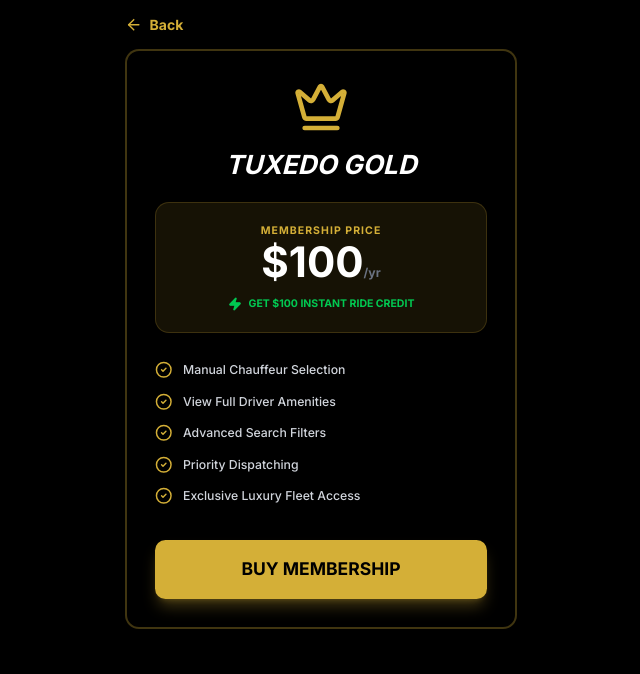
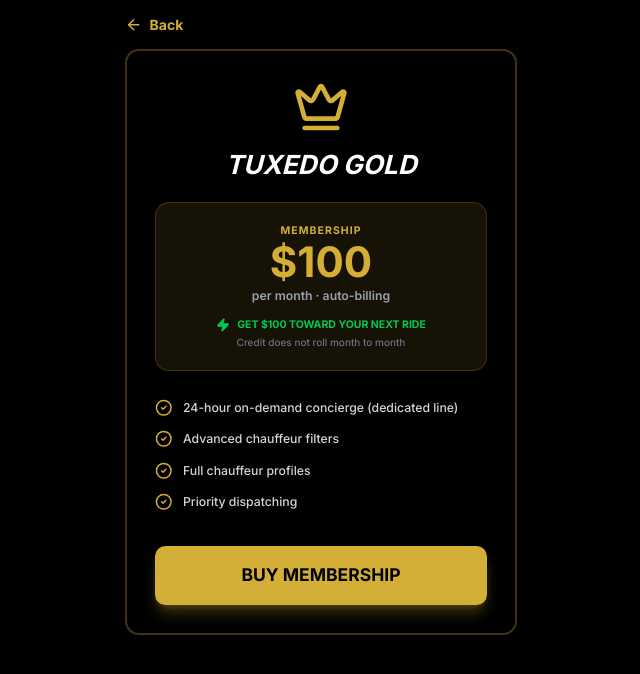
Before and after one commit to nidhithummar01/passenger-web-app, a React (Vite) app: page /membership in a window 1280 px wide. Shown: the top 674 px of the page, without its empty margins (319-959 px from the left). Built offline with nearby package versions, Linux system fonts and the light colour scheme.

Commit message:
meeting feedback done

```diff
--- a/src/App.tsx
+++ b/src/App.tsx
@@ -11,7 +11,7 @@ export default function App() {
   return (
     <AppProvider>
       <BrowserRouter>
-        <div className="dark min-h-screen bg-black max-w-screen overflow-x-hidden">
+        <div className="dark min-h-dvh w-full max-w-[100vw] overflow-x-hidden bg-black text-white supports-[min-height:100dvh]:min-h-[100dvh]">
           <Routes>
             <Route path="/" element={<Navigate to="/track-ride" replace />} />
             <Route path="/track-ride" element={<PassengerTrackingWeb />} />
--- a/src/components/GlassCard.tsx
+++ b/src/components/GlassCard.tsx
@@ -26,6 +26,7 @@ export const GlassCard = ({ children, className = '', animate = true, onClick }:
         hover:shadow-[0_20px_60px_-15px_rgba(212,175,55,0.3)]
         hover:border-[#D4AF37]/40
         transition-all duration-300
+        ${onClick ? 'cursor-pointer' : ''}
         ${className}
       `}
     >
@@ -64,9 +65,9 @@ export const GoldButton = ({
       transition={{ duration: 0.2, ease: [0.22, 1, 0.36, 1] }}
       className={`
         ${variants[variant]}
-        px-8 py-4 rounded-xl text-lg
+        cursor-pointer px-8 py-4 rounded-xl text-lg
         transition-all duration-300
-        disabled:opacity-50 disabled:cursor-not-allowed
+        disabled:cursor-not-allowed disabled:opacity-50
         active:scale-95
         flex items-center justify-center gap-3
         ${className}
--- a/src/screens/DriverListScreen.tsx
+++ b/src/screens/DriverListScreen.tsx
@@ -69,7 +69,7 @@ export const DriverListScreen = () => {
         <GlassCard className="p-8 mb-4">
           <motion.h2 className="text-2xl mb-3 text-white font-bold uppercase italic tracking-tight">Available Chauffeurs</motion.h2>
           <p className="text-base text-gray-400 font-medium mb-6">
-            {filteredDrivers.length} driver{filteredDrivers.length !== 1 ? 's' : ''} found for your schedule
+            {filteredDrivers.length} chauffeur{filteredDrivers.length !== 1 ? 's' : ''} available for your schedule
           </p>
 
           {/* Filters panel */}
--- a/src/screens/MembershipPaymentScreen.tsx
+++ b/src/screens/MembershipPaymentScreen.tsx
@@ -18,7 +18,7 @@ export const MembershipPaymentScreen = () => {
     });
 
     const state = location.state as { fromTrackRide?: boolean; paymentMethod?: string } | null;
-    navigate('/driver-list', {
+    navigate('/track-ride', {
       state: {
         fromMembershipPurchase: true,
         paymentMethod: state?.paymentMethod || null,
@@ -47,15 +47,18 @@ export const MembershipPaymentScreen = () => {
               <ShieldCheck className="w-16 h-16 text-[#D4AF37] mx-auto mb-4" />
             </motion.div>
             <h2 className="text-2xl font-black text-white uppercase italic tracking-tight">Complete Payment</h2>
-            <p className="text-gray-500 font-bold uppercase text-xs tracking-widest mt-1">Annual Gold Membership</p>
+            <p className="text-gray-500 font-bold uppercase text-xs tracking-widest mt-1">Gold membership · monthly</p>
           </div>
 
           <div className="bg-[#D4AF37]/5 border border-[#D4AF37]/20 rounded-2xl p-6 mb-8 text-center">
-            <p className="text-gray-400 text-[10px] font-black uppercase mb-1">Total Due</p>
+            <p className="text-gray-400 text-[10px] font-black uppercase mb-1">Due today</p>
             <p className="text-4xl font-black text-white">$100.00</p>
-            <div className="flex items-center justify-center gap-2 mt-2 text-green-500 font-bold text-[10px] uppercase">
-              <Zap className="w-3 h-3 fill-green-500" />
-              Includes $100 Ride Credit
+            <div className="flex flex-col items-center justify-center gap-1 mt-2 text-green-500 font-bold text-[10px] uppercase">
+              <div className="flex items-center gap-2">
+                <Zap className="w-3 h-3 fill-green-500" />
+                <span>$100 toward your next ride</span>
+              </div>
+              <span className="text-[9px] text-gray-500 font-medium normal-case">Monthly credit does not stack</span>
             </div>
           </div>
 
@@ -80,7 +83,7 @@ export const MembershipPaymentScreen = () => {
 
           <p className="text-[10px] text-gray-600 text-center uppercase font-black px-4 leading-relaxed italic">
             Secure payment processed by Tuxedo Financial. <br />
-            Membership unlocks full driver profiles and amenities.
+            Membership includes advanced chauffeur filters and full profiles in the app.
           </p>
         </GlassCard>
       </div>
--- a/src/screens/MembershipScreen.tsx
+++ b/src/screens/MembershipScreen.tsx
@@ -10,11 +10,10 @@ export const MembershipScreen = () => {
   const cameFromTrackRide = flowState?.fromTrackRide === true;
 
   const benefits = [
-    'Manual Chauffeur Selection',
-    'View Full Driver Amenities',
-    'Advanced Search Filters',
-    'Priority Dispatching',
-    'Exclusive Luxury Fleet Access',
+    '24-hour on-demand concierge (dedicated line)',
+    'Advanced chauffeur filters',
+    'Full chauffeur profiles',
+    'Priority dispatching',
   ];
 
   return (
@@ -31,11 +30,15 @@ export const MembershipScreen = () => {
           </motion.div>
 
           <div className="bg-[#D4AF37]/10 p-6 rounded-2xl border border-[#D4AF37]/20 mb-8">
-            <p className="text-xs font-black text-[#D4AF37] uppercase tracking-widest mb-1">Membership Price</p>
-            <p className="text-5xl font-black text-white">$100<span className="text-sm text-gray-500 font-bold">/yr</span></p>
-            <div className="mt-4 flex items-center justify-center gap-2 text-green-500 font-bold text-xs uppercase">
-              <Zap className="w-4 h-4 fill-green-500" />
-              Get $100 Instant Ride Credit
+            <p className="text-xs font-black text-[#D4AF37] uppercase tracking-widest mb-1">Membership</p>
+            <p className="text-5xl font-black text-[#D4AF37]">$100</p>
+            <p className="text-sm text-gray-400 font-semibold mt-1">per month · auto-billing</p>
+            <div className="mt-4 flex flex-col items-center justify-center gap-1 text-green-500 font-bold text-xs uppercase">
+              <div className="flex items-center gap-2">
+                <Zap className="w-4 h-4 fill-green-500" />
+                <span>Get $100 toward your next ride</span>
+              </div>
+              <span className="text-[10px] text-gray-500 font-medium normal-case">Credit does not roll month to month</span>
             </div>
           </div>
 
@@ -52,22 +55,22 @@ export const MembershipScreen = () => {
             onClick={() => navigate('/membership-payment', { state: location.state })}
             className="w-full py-5 text-xl font-black uppercase"
           >
-            Buy Membership
+            Buy membership
           </GoldButton>
 
           {cameFromTrackRide && (
             <button
               onClick={() =>
-                navigate('/driver-list', {
+                navigate('/track-ride', {
                   state: {
-                    fromTrackRide: true,
+                    fromMembershipSkip: true,
                     paymentMethod: flowState?.paymentMethod || null,
                   },
                 })
               }
               className="w-full mt-3 py-3 text-sm font-bold text-gray-500 uppercase tracking-widest hover:text-white transition-colors"
             >
-              Continue Without Membership
+              Continue without membership
             </button>
           )}
         </GlassCard>
--- a/src/screens/PassengerTrackingWeb.tsx
+++ b/src/screens/PassengerTrackingWeb.tsx
@@ -31,6 +31,7 @@ export const PassengerTrackingWeb = () => {
   const { user, setActiveRide } = useApp();
 
   const deepLinkPickup = searchParams.get('pickup') || '';
+  const isConciergePickup = Boolean(searchParams.get('token'));
   const [step, setStep] = useState<'config' | 'payment' | 'secure-payment' | 'tracking'>('config');
   const [dropOffLocation, setDropOffLocation] = useState('');
   const [paymentMethod, setPaymentMethod] = useState<string | null>(null);
@@ -38,6 +39,8 @@ export const PassengerTrackingWeb = () => {
   // Popup only shown after payment completion
   const [showAppPopup, setShowAppPopup] = useState(false);
   const [popupSkippedOnce, setPopupSkippedOnce] = useState(false);
+  /** After pay: app download first; later prompts can sell membership (re-notify = new chance). */
+  const [appPromoVariant, setAppPromoVariant] = useState<'app' | 'membership'>('app');
   const isMemberFlag = localStorage.getItem('isMember') === 'true';
   const [hasPremiumAmenities, setHasPremiumAmenities] = useState<boolean>(isMemberFlag || user?.isMember === true);
   const [assignedDriver, setAssignedDriver] = useState<TrackingDriverDisplay>(DEFAULT_ASSIGNED);
@@ -56,7 +59,7 @@ export const PassengerTrackingWeb = () => {
       const amenities: string[] = [];
       if (d.amenities?.wifi) amenities.push('WiFi');
       if (d.amenities?.water) amenities.push('Refreshments');
-      if (d.amenities?.music) amenities.push('Audio');
+      if (d.amenities?.music) amenities.push('AUX');
       if (d.amenities?.charger) amenities.push('Charger');
       if (d.vehicle?.interior) amenities.push(d.vehicle.interior);
       setAssignedDriver({
@@ -67,6 +70,7 @@ export const PassengerTrackingWeb = () => {
       });
     }
     setPopupSkippedOnce(false);
+    setAppPromoVariant('app');
     setShowAppPopup(true);
     setActiveRide((prev: any) => ({ ...(prev || {}), dropOffLocation, paymentMethod: selectedPaymentMethod, status: 'tracking' }));
     navigate(location.pathname, { replace: true, state: null });
@@ -97,6 +101,7 @@ export const PassengerTrackingWeb = () => {
     const memberStatus = localStorage.getItem('isMember') === 'true' || user?.isMember === true;
     setHasPremiumAmenities(memberStatus);
     setPopupSkippedOnce(false);
+    setAppPromoVariant('app');
     setActiveRide((prev: any) => ({ ...(prev || {}), dropOffLocation, paymentMethod, status: 'tracking' }));
     setShowAppPopup(true);
     setStep('tracking');
@@ -128,14 +133,14 @@ export const PassengerTrackingWeb = () => {
                   <div className="p-4 bg-[#D4AF37]/10 rounded-xl border-2 border-[#D4AF37]/40">
                     <p className="text-[10px] text-[#D4AF37] uppercase font-black mb-1">Pickup Location</p>
                     <p className="text-base text-white font-bold">{pickupLocation}</p>
-                    <p className="text-[10px] text-gray-500 mt-1 uppercase">Set by Concierge</p>
+                    <p className="text-[10px] text-gray-500 mt-1 uppercase">{isConciergePickup ? 'Set by concierge' : 'Your pickup'}</p>
                   </div>
                   <div className="relative">
                     <MapPin className="absolute left-4 top-1/2 -translate-y-1/2 text-[#D4AF37] w-5 h-5" />
                     <input type="text" placeholder="Enter Drop-off Location" value={dropOffLocation} onChange={(e) => setDropOffLocation(e.target.value)} className="w-full bg-black/50 border-2 border-[#D4AF37]/30 rounded-xl py-4 pl-12 pr-4 focus:border-[#D4AF37] outline-none font-bold text-white" />
                   </div>
                   <GoldButton onClick={handleRequestChauffeur} className="w-full py-5 text-xl uppercase font-black" disabled={!dropOffLocation}>
-                    Request Chauffeur
+                    Continue
                   </GoldButton>
 
                 </div>
@@ -229,7 +234,7 @@ export const PassengerTrackingWeb = () => {
                 <div className="relative h-2 bg-white/5 rounded-full overflow-hidden mb-6 border border-white/10">
                   <motion.div className="absolute inset-y-0 left-0 bg-gradient-to-r from-[#D4AF37]/50 to-[#D4AF37]" initial={{ width: '10%' }} animate={{ width: '85%' }} transition={{ duration: 15, repeat: Infinity, ease: 'linear' }} />
                 </div>
-                <p className="text-gray-400 font-medium mb-6 uppercase text-[10px] tracking-widest">Live: Driver is 3 mins away in a {assignedDriver.vehicle}</p>
+                <p className="text-gray-400 font-medium mb-6 uppercase text-[10px] tracking-widest">Your chauffeur is ~3 mins away in a {assignedDriver.vehicle}</p>
                 <div className="mb-6 p-4 bg-black/40 rounded-xl border border-white/5">
                   <div className="flex items-center justify-center gap-2 mb-3">
                     <Sparkles className="w-4 h-4 text-[#D4AF37]" />
@@ -263,13 +268,17 @@ export const PassengerTrackingWeb = () => {
         <AnimatePresence>
           {showAppPopup && (
             <AppDownloadPopup
+              variant={appPromoVariant}
               user={user}
               onClose={() => setShowAppPopup(false)}
               onSkip={() => {
                 setShowAppPopup(false);
-                if (!popupSkippedOnce) {
+                if (appPromoVariant === 'app' && !popupSkippedOnce) {
                   setPopupSkippedOnce(true);
-                  setTimeout(() => setShowAppPopup(true), 5000);
+                  setTimeout(() => {
+                    setAppPromoVariant('membership');
+                    setShowAppPopup(true);
+                  }, 5000);
                 }
               }}
             />
@@ -301,18 +310,61 @@ export const PassengerTrackingWeb = () => {
   );
 };
 
-const AppDownloadPopup = ({ user, onClose, onSkip }: { user: AppUser | null; onClose: () => void; onSkip?: () => void }) => {
+const AppDownloadPopup = ({
+  variant,
+  user,
+  onClose,
+  onSkip,
+}: {
+  variant: 'app' | 'membership';
+  user: AppUser | null;
+  onClose: () => void;
+  onSkip?: () => void;
+}) => {
   const navigate = useNavigate();
   const handleDownloadApp = () => {
     const token = Math.random().toString(36).slice(2, 8).toUpperCase();
-    localStorage.setItem('pendingAppDownloadCoupon', JSON.stringify({ code: `TUX100-${token}`, amount: 100, linkedIdentity: { phone: user?.phone || null, email: user?.email || null }, status: 'pending_app_login', issuedAt: new Date().toISOString() }));
+    localStorage.setItem(
+      'pendingAppDownloadCoupon',
+      JSON.stringify({
+        code: `TUX100-${token}`,
+        amount: 100,
+        linkedIdentity: { phone: user?.phone || null, email: user?.email || null },
+        status: 'pending_app_login',
+        issuedAt: new Date().toISOString(),
+      })
+    );
     window.open('https://apps.apple.com', '_blank');
     onClose();
   };
-  const handleBuyMembership = () => {
+  const handleMembership = () => {
     onClose();
     navigate('/membership');
   };
+  if (variant === 'membership') {
+    return (
+      <motion.div initial={{ opacity: 0 }} animate={{ opacity: 1 }} exit={{ opacity: 0 }} className="fixed inset-0 z-[100] flex items-center justify-center p-6 bg-black/50 backdrop-blur-sm">
+        <motion.div initial={{ opacity: 0, scale: 0.9, y: 20 }} animate={{ opacity: 1, scale: 1, y: 0 }} exit={{ opacity: 0, scale: 0.9, y: 20 }} transition={{ type: 'spring', damping: 25, stiffness: 300 }} className="w-full max-w-sm">
+          <GlassCard className="p-8 text-center border-[#D4AF37]/40 shadow-2xl shadow-[#D4AF37]/30">
+            <div className="w-16 h-16 bg-[#D4AF37]/20 rounded-2xl flex items-center justify-center mx-auto mb-4 border border-[#D4AF37]/30">
+              <Crown className="w-8 h-8 text-[#D4AF37]" />
+            </div>
+            <p className="text-[10px] font-black text-[#D4AF37] uppercase tracking-widest mb-2">Tuxedo Gold</p>
+            <h3 className="text-3xl font-black text-[#D4AF37] mb-1">$100</h3>
+            <p className="text-sm text-gray-300 font-medium mb-8">toward your next ride each month with membership — $100/mo, credit does not roll over.</p>
+            <div className="space-y-3">
+              <GoldButton onClick={handleMembership} className="w-full py-4 text-base font-black uppercase">
+                View membership
+              </GoldButton>
+              <button onClick={onSkip ?? onClose} className="w-full py-3 text-sm font-bold text-gray-500 uppercase tracking-widest hover:text-white transition-colors">
+                Not now
+              </button>
+            </div>
+          </GlassCard>
+        </motion.div>
+      </motion.div>
+    );
+  }
   return (
     <motion.div initial={{ opacity: 0 }} animate={{ opacity: 1 }} exit={{ opacity: 0 }} className="fixed inset-0 z-[100] flex items-center justify-center p-6 bg-black/50 backdrop-blur-sm">
       <motion.div initial={{ opacity: 0, scale: 0.9, y: 20 }} animate={{ opacity: 1, scale: 1, y: 0 }} exit={{ opacity: 0, scale: 0.9, y: 20 }} transition={{ type: 'spring', damping: 25, stiffness: 300 }} className="w-full max-w-sm">
@@ -320,21 +372,15 @@ const AppDownloadPopup = ({ user, onClose, onSkip }: { user: AppUser | null; onC
           <div className="w-16 h-16 bg-[#D4AF37]/20 rounded-2xl flex items-center justify-center mx-auto mb-4 border border-[#D4AF37]/30">
             <Gift className="w-8 h-8 text-[#D4AF37]" />
           </div>
-          <p className="text-[10px] font-black text-[#D4AF37] uppercase tracking-widest mb-2">Exclusive Offer</p>
-          <h3 className="text-xl font-black text-white mb-2 leading-tight uppercase italic">FREE $100 Coupon</h3>
-          <p className="text-sm text-gray-400 font-medium mb-8">Download our app or buy a membership and get <span className="text-[#D4AF37] font-bold">$100 free</span> on your next ride.</p>
+          <p className="text-[10px] font-black text-[#D4AF37] uppercase tracking-widest mb-2">Mobile app</p>
+          <h3 className="text-4xl font-black text-[#D4AF37] mb-1">Get $100</h3>
+          <p className="text-base text-gray-300 font-medium mb-8">toward your next ride when you download the Tuxedo app.</p>
           <div className="space-y-3">
             <GoldButton onClick={handleDownloadApp} className="w-full py-4 text-base font-black uppercase">
-              Download App
+              Download app
             </GoldButton>
-            <button
-              onClick={handleBuyMembership}
-              className="w-full py-4 rounded-xl border-2 border-[#D4AF37]/40 text-[#D4AF37] font-black text-sm uppercase tracking-widest hover:bg-[#D4AF37]/10 transition-all"
-            >
-              Buy Membership
-            </button>
             <button onClick={onSkip ?? onClose} className="w-full py-3 text-sm font-bold text-gray-500 uppercase tracking-widest hover:text-white transition-colors">
-              Skip for Now
+              Skip for now
             </button>
           </div>
         </GlassCard>
--- a/src/styles/theme.css
+++ b/src/styles/theme.css
@@ -39,10 +39,60 @@
   * {
     @apply border-border outline-ring/50;
   }
-  body {
-    @apply bg-background text-foreground;
-  }
   html {
     font-size: var(--font-size);
+    -webkit-text-size-adjust: 100%;
+  }
+  body {
+    @apply bg-background text-foreground antialiased;
+    min-height: 100dvh;
+    padding-left: env(safe-area-inset-left, 0px);
+    padding-right: env(safe-area-inset-right, 0px);
+    padding-bottom: env(safe-area-inset-bottom, 0px);
+  }
+
+  /* Native <button> defaults to `cursor: default` in many browsers — make affordances obvious */
+  button:not(:disabled),
+  [type='button']:not(:disabled),
+  [type='submit']:not(:disabled),
+  [type='reset']:not(:disabled),
+  [role='button']:not([aria-disabled='true']) {
+    cursor: pointer;
+  }
+  button:disabled,
+  [type='button']:disabled,
+  [type='submit']:disabled,
+  [type='reset']:disabled,
+  [aria-disabled='true'] {
+    cursor: not-allowed;
   }
 }
+
+/*
+ * Unlayered so this wins over Tailwind preflight / ordering quirks.
+ * All enabled native buttons + explicit role="button" controls show a pointer.
+ */
+button:enabled,
+button:not(:disabled):not([disabled]),
+[role='button']:not([aria-disabled='true']):not([disabled]) {
+  cursor: pointer;
+}
+
+input[type='submit']:enabled,
+input[type='button']:enabled,
+input[type='reset']:enabled {
+  cursor: pointer;
+}
+
+button:disabled,
+button[disabled],
+[role='button'][aria-disabled='true'],
+[role='button'][disabled] {
+  cursor: not-allowed;
+}
+
+input[type='submit']:disabled,
+input[type='button']:disabled,
+input[type='reset']:disabled {
+  cursor: not-allowed;
+}
```
Also changed, not shown: src/screens/DriverProfileScreen.tsx (line endings or trailing spaces).
